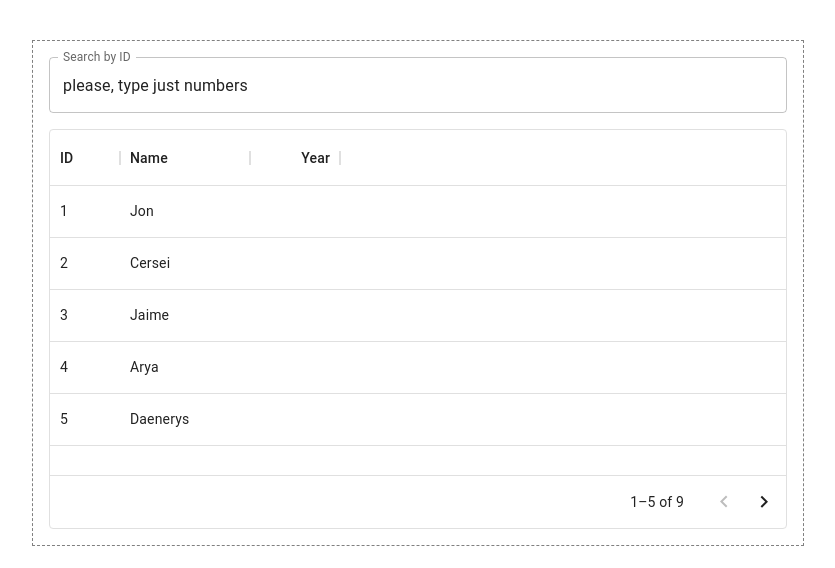
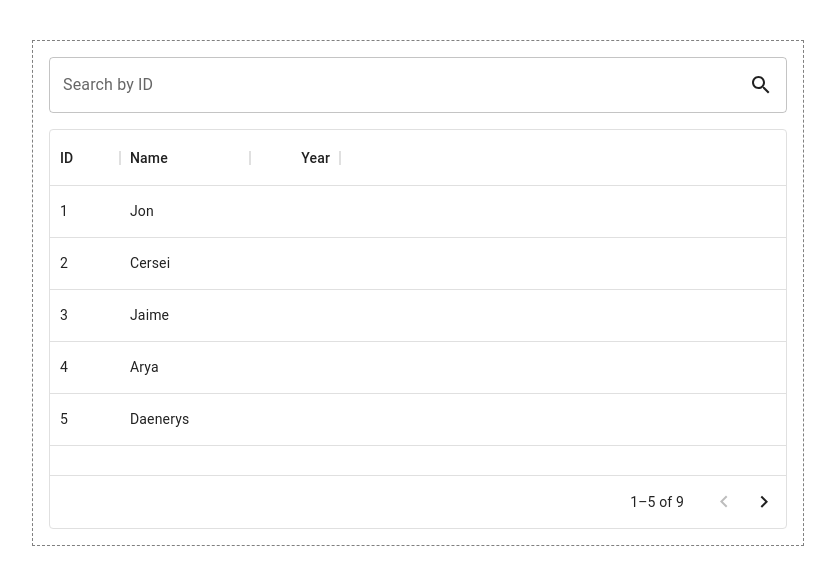
Before and after one commit to Dabrowa123/Task-Codibly, a React (Create React App) app: page / in a window 1280 px wide. Shown: the top 568 px of the page, without its empty margins (222-1057 px from the left). Built offline with nearby package versions, Linux system fonts and the light colour scheme.

Commit message:
adding SearchForm component

```diff
--- a/package.json
+++ b/package.json
@@ -5,6 +5,7 @@
   "dependencies": {
     "@emotion/react": "^11.10.5",
     "@emotion/styled": "^11.10.5",
+    "@mui/icons-material": "^5.11.0",
     "@mui/material": "^5.11.4",
     "@mui/x-data-grid": "^5.17.18",
     "@testing-library/jest-dom": "^5.16.5",
--- a/src/App.tsx
+++ b/src/App.tsx
@@ -6,7 +6,13 @@ import Container from "@mui/material/Container";
 import FormControl from "@mui/material/FormControl";
 import InputLabel from "@mui/material/InputLabel";
 import OutlinedInput from "@mui/material/OutlinedInput";
+import IconButton from "@mui/material/IconButton";
+import InputAdornment from "@mui/material/InputAdornment";
+import SearchIcon from "@mui/icons-material/Search";
+import Button from "@mui/material/Button";
 import DataTable from "./Components/DataTable";
+import Grid from "@mui/material/Grid";
+import SearchForm from "./Components/SearchForm";
 
 function App() {
   return (
@@ -19,14 +25,7 @@ function App() {
               bgcolor: "",
             }}
           >
-            <FormControl>
-              <InputLabel htmlFor="component-outlined">Search by ID</InputLabel>
-              <OutlinedInput
-                id="component-outlined"
-                defaultValue="please, type just numbers"
-                label="Search by ID"
-              />
-            </FormControl>
+            <SearchForm />
             <DataTable />
           </Stack>
         </Box>
--- /dev/null
+++ b/src/Components/SearchForm.tsx
@@ -0,0 +1,19 @@
+import * as React from "react";
+import FormControl from "@mui/material/FormControl";
+import InputLabel from "@mui/material/InputLabel";
+import OutlinedInput from "@mui/material/OutlinedInput";
+import SearchIcon from "@mui/icons-material/Search";
+
+export default function SearchForm() {
+  return (
+    <FormControl sx={{ margin: 1 }}>
+      <InputLabel htmlFor="component-outlined">Search by ID</InputLabel>
+      <OutlinedInput
+        id="component-outlined"
+        label="Search by ID"
+        type="number"
+        endAdornment={<SearchIcon sx={{ marginLeft: 2 }} />}
+      />
+    </FormControl>
+  );
+}
```
Also changed, not shown: 1 other file (tests, documents, lock files or other folders).
